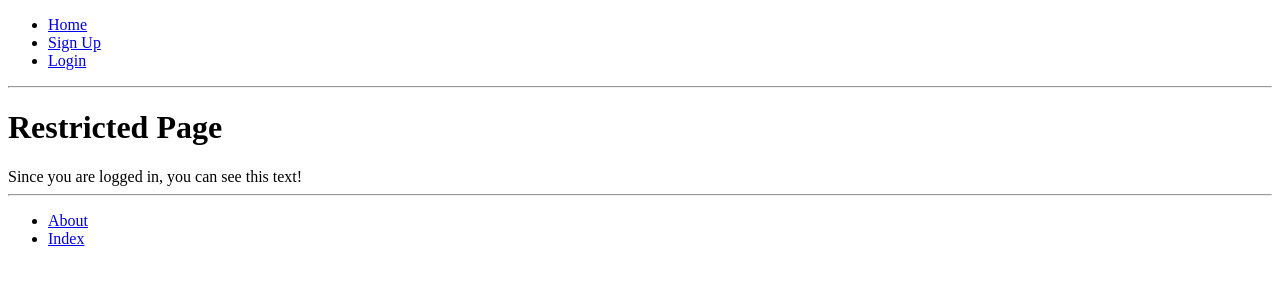
After one commit to cheesemori/tango_with_django_project, a Django app: template templates/rango/restricted.html in a window 1280 px wide. The commit adds this page. Shown: the top 300 px of the page. Run offline with Django 3.2, Linux system fonts and the light colour scheme; the template is opened without the code that fills it, so the values that code supplies are empty.

Commit message:
Chapter 9 Complete

```diff
--- a/rango/urls.py
+++ b/rango/urls.py
@@ -12,4 +12,5 @@ urlpatterns = [
     path('register/', views.register, name='register'),
     path('login/', views.user_login, name='login'),
     path('logout/', views.user_logout, name='logout'),
+    path('restricted/', views.restricted, name='restricted'),
 ]
--- a/tango_with_django_project/settings.py
+++ b/tango_with_django_project/settings.py
@@ -133,3 +133,5 @@ STATICFILES_DIRS = [
 
 MEDIA_ROOT = MEDIA_DIR
 MEDIA_URL = '/media/'
+
+LOGIN_URL = '/rango/login/'
--- a/templates/rango/about.html
+++ b/templates/rango/about.html
@@ -18,4 +18,8 @@
     <div>
         <img src="{{ MEDIA_URL }}cat.jpg" alt="Picture of a Cat" />
     </div>
+
+    <div>
+        <strong>This page has been visited {{ visits }} times (stat from index).</strong>
+    </div>
 {% endblock %}
--- a/templates/rango/base.html
+++ b/templates/rango/base.html
@@ -8,15 +8,19 @@
     <body>
         <div>
             {% block sidebar_block %}
-                {% if user.is_authenticated %}
-                    Howdy, {{ user.username }}!
-                    <br />
-                    <a href="{% url 'rango:add_category' %}">Add a New Category</a><br />
-                    <a href="{% url 'rango:logout' %}">Logout</a><br />
-                {% else %}
-                    <a href="{% url 'rango:register' %}">Register Here</a><br />
-                    <a href="{% url 'rango:login' %}">Login</a><br />
-                {% endif %}
+                <ul>
+                    <li id="home"><a href="{% url 'rango:index' %}">Home</a></li>
+
+                    {% if user.is_authenticated %}
+                        <li>howdy {{ user.username }}!</li>
+                        <li><a href="{% url 'rango:restricted' %}">Restricted Page</a></li>
+                        <li><a href="{% url 'rango:add_category' %}">Add a New Category</a></li>
+                        <li><a href="{% url 'rango:logout' %}">Logout</a></li>
+                    {% else %}
+                        <li><a href="{% url 'rango:register' %}">Sign Up</a></li>
+                        <li><a href="{% url 'rango:login' %}">Login</a></li>
+                    {% endif %}
+                </ul>
             {% endblock %}
         </div>
 
@@ -31,7 +35,10 @@
 
         <div>
             <ul>
-                <li><a href="{% url 'rango:add_category' %}">Add a New Category</a></li>
+                {% if user.is_authenticated %}
+                    <li><a href="{% url 'rango:add_category' %}">Add a New Category</a></li>
+                {% endif %}
+
                 <li><a href="{% url 'rango:about' %}">About</a></li>
                 <li><a href="{% url 'rango:index' %}">Index</a></li>
             </ul>
--- /dev/null
+++ b/templates/rango/restricted.html
@@ -0,0 +1,6 @@
+{% extends 'rango/base.html' %}
+{% block title_block %}Restricted Page{% endblock %}
+{% block body_block %}
+    <h1>Restricted Page</h1>
+    Since you are logged in, you can see this text!
+{% endblock %}
```
Also changed, not shown: rango/views.py (+8 -1 lines), templates/rango/register.html (+5 -3 lines).
